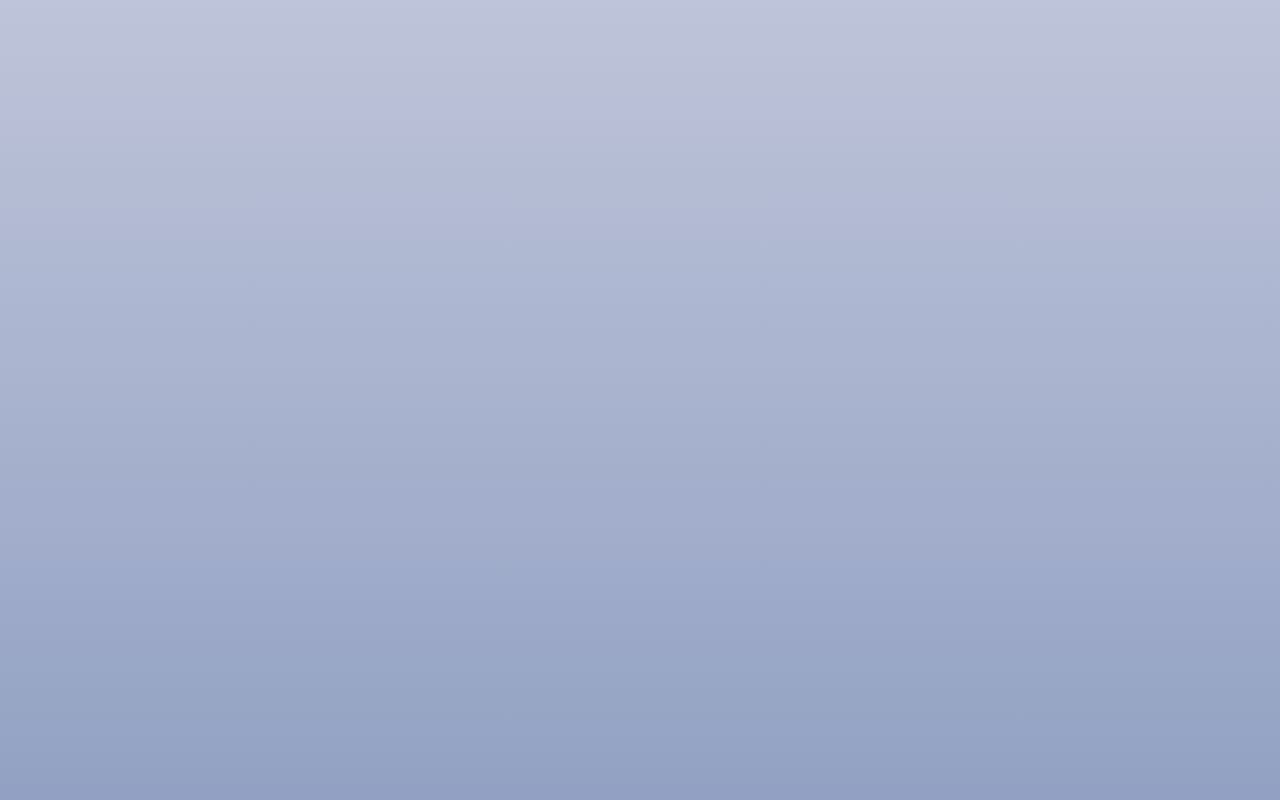
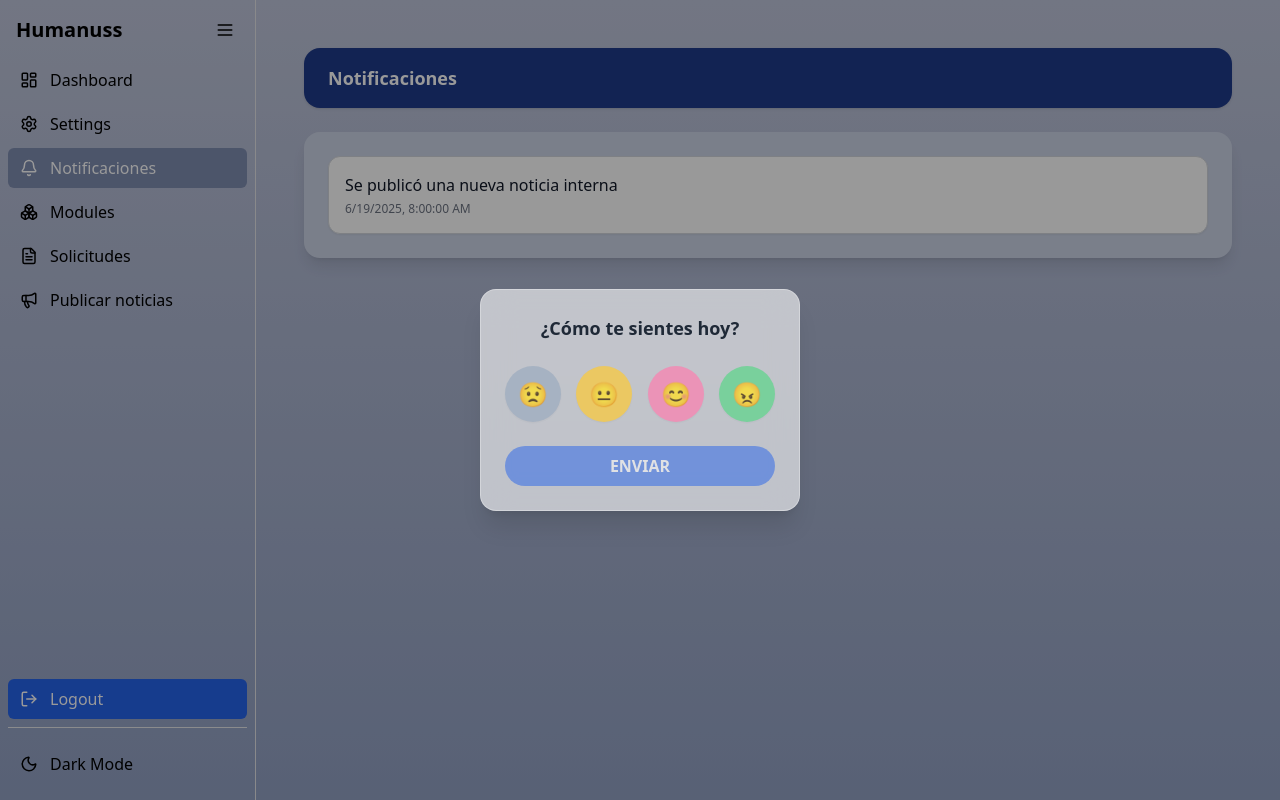
Before and after one commit to esquivel-diego/Humanuss_App_v1.0.0, a React (Vite) app: page /notificaciones in a window 1280 px wide. Before the commit this address had no page. Built offline with nearby package versions, Linux system fonts and the light colour scheme; sample sign-in values are in the browser's storage.

Commit message:
feat(sidebar): add notifications link with bell icon for all users

```diff
--- a/src/components/nav/Sidebar.tsx
+++ b/src/components/nav/Sidebar.tsx
@@ -2,7 +2,7 @@ import React, { useLayoutEffect, useState } from 'react'
 import { useLocation, Link, useNavigate } from 'react-router-dom'
 import {
   Moon, Sun, Menu, LayoutDashboard, Settings, Boxes,
-  Plane, CalendarX, FileText, Megaphone, ArrowLeft, LogOut
+  Plane, CalendarX, FileText, Megaphone, ArrowLeft, LogOut, Bell
 } from 'lucide-react'
 import { useAuthStore } from '../../store/authStore'
 import { cn } from '@utils/cn'
@@ -48,6 +48,7 @@ const Sidebar = () => {
   const mainMenu: MenuItem[] = [
     { path: '/', label: 'Dashboard', icon: <LayoutDashboard size={18} /> },
     { path: '/settings', label: 'Settings', icon: <Settings size={18} /> },
+    { path: '/notificaciones', label: 'Notificaciones', icon: <Bell size={18} /> },
     { label: 'Modules', icon: <Boxes size={18} />, action: () => setActiveMenu('modules') }
   ]
 
--- /dev/null
+++ b/src/mocks/notifications.json
@@ -0,0 +1,23 @@
+[
+  {
+    "id": 1,
+    "userId": 2,
+    "message": "Tu solicitud de vacaciones ha sido aprobada",
+    "date": "2025-06-18T10:30:00Z",
+    "read": false
+  },
+  {
+    "id": 2,
+    "userId": 2,
+    "message": "Tu constancia laboral ha sido rechazada",
+    "date": "2025-06-17T14:45:00Z",
+    "read": false
+  },
+  {
+    "id": 3,
+    "userId": 1,
+    "message": "Se publicó una nueva noticia interna",
+    "date": "2025-06-19T08:00:00Z",
+    "read": true
+  }
+]
--- /dev/null
+++ b/src/pages/Notifications.tsx
@@ -0,0 +1,64 @@
+import { useEffect, useState } from 'react'
+import { useAuthStore } from '@store/authStore'
+import rawNotifications from '@mocks/notifications.json'
+
+type Notification = {
+  id: number
+  userId: number
+  message: string
+  date: string
+  read: boolean
+}
+
+const notificationsMock = rawNotifications as Notification[]
+
+const Notifications = () => {
+  const user = useAuthStore((state) => state.user)
+  const [notifications, setNotifications] = useState<Notification[]>([])
+
+  useEffect(() => {
+    if (user) {
+      const userNotifications = notificationsMock.filter(
+        (n) => n.userId === user.id
+      )
+      setNotifications(userNotifications)
+    }
+  }, [user])
+
+  return (
+    <div className="min-h-screen text-gray-900 dark:text-gray-100 p-6">
+      <div className="max-w-5xl mx-auto">
+        <div className="bg-blue-900 text-white text-lg font-semibold px-6 py-4 rounded-2xl shadow mb-6">
+          Notificaciones
+        </div>
+
+        <div className="card-bg p-6 rounded-2xl shadow-lg space-y-4">
+          {notifications.length === 0 ? (
+            <p className="text-sm text-gray-500 dark:text-gray-400">No tienes notificaciones por el momento.</p>
+          ) : (
+            notifications.map((n) => (
+              <div
+                key={n.id}
+                className="p-4 rounded-xl border border-gray-300 dark:border-gray-700 shadow-sm flex justify-between items-start bg-white dark:bg-gray-800"
+              >
+                <div>
+                  <p className="font-medium">{n.message}</p>
+                  <p className="text-xs text-gray-500 dark:text-gray-400 mt-1">
+                    {new Date(n.date).toLocaleString()}
+                  </p>
+                </div>
+                {!n.read && (
+                  <span className="ml-4 inline-block bg-blue-100 text-blue-800 text-xs font-semibold px-2 py-1 rounded-full">
+                    NUEVA
+                  </span>
+                )}
+              </div>
+            ))
+          )}
+        </div>
+      </div>
+    </div>
+  )
+}
+
+export default Notifications
--- a/src/routes/AppRouter.tsx
+++ b/src/routes/AppRouter.tsx
@@ -17,9 +17,12 @@ import NewsDetail from '../pages/modules/NewsDetail'
 import WorkCertificateRequest from '../pages/modules/rrhh/WorkCertificateRequest'
 import IncomeCertificationRequest from '../pages/modules/rrhh/IncomeCertificationRequest'
 
-// ✅ Importa las vistas de administración
+// ✅ Importa vistas de administración
 import AdminRequests from '../pages/admin/AdminRequests'
 import AdminNews from '../pages/admin/AdminNews'
+
+// ✅ Importa la nueva vista de notificaciones
+import Notifications from '../pages/Notifications'
 
 const AppRouter = () => {
   const user = useAuthStore((state) => state.user)
@@ -62,7 +65,10 @@ const AppRouter = () => {
           <Route path="/modules/rrhh/work-certificate" element={<WorkCertificateRequest />} />
           <Route path="/modules/rrhh/income-certification" element={<IncomeCertificationRequest />} />
 
-          {/* ✅ Rutas solo para admins */}
+          {/* ✅ Ruta de notificaciones accesible para todos los usuarios */}
+          <Route path="/notificaciones" element={<Notifications />} />
+
+          {/* ✅ Rutas exclusivas para administradores */}
           <Route
             path="/admin/solicitudes"
             element={
```
